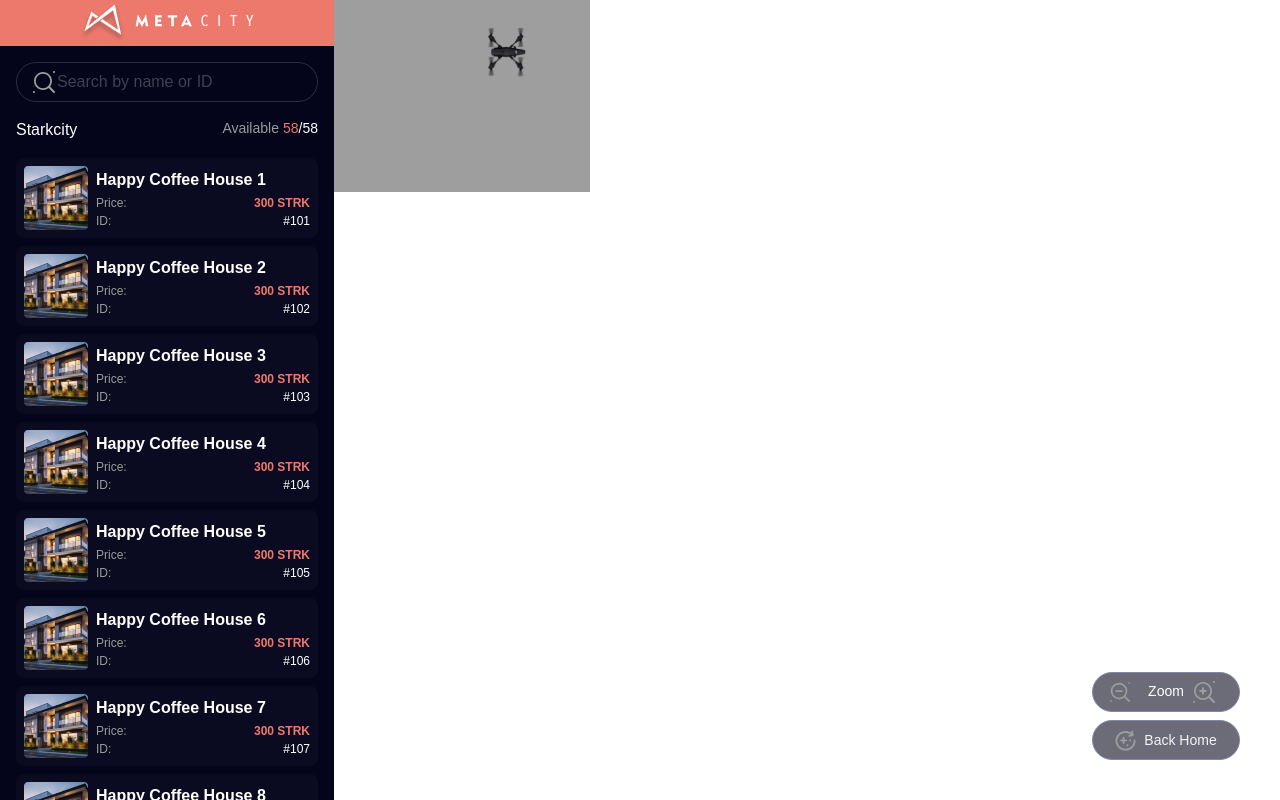
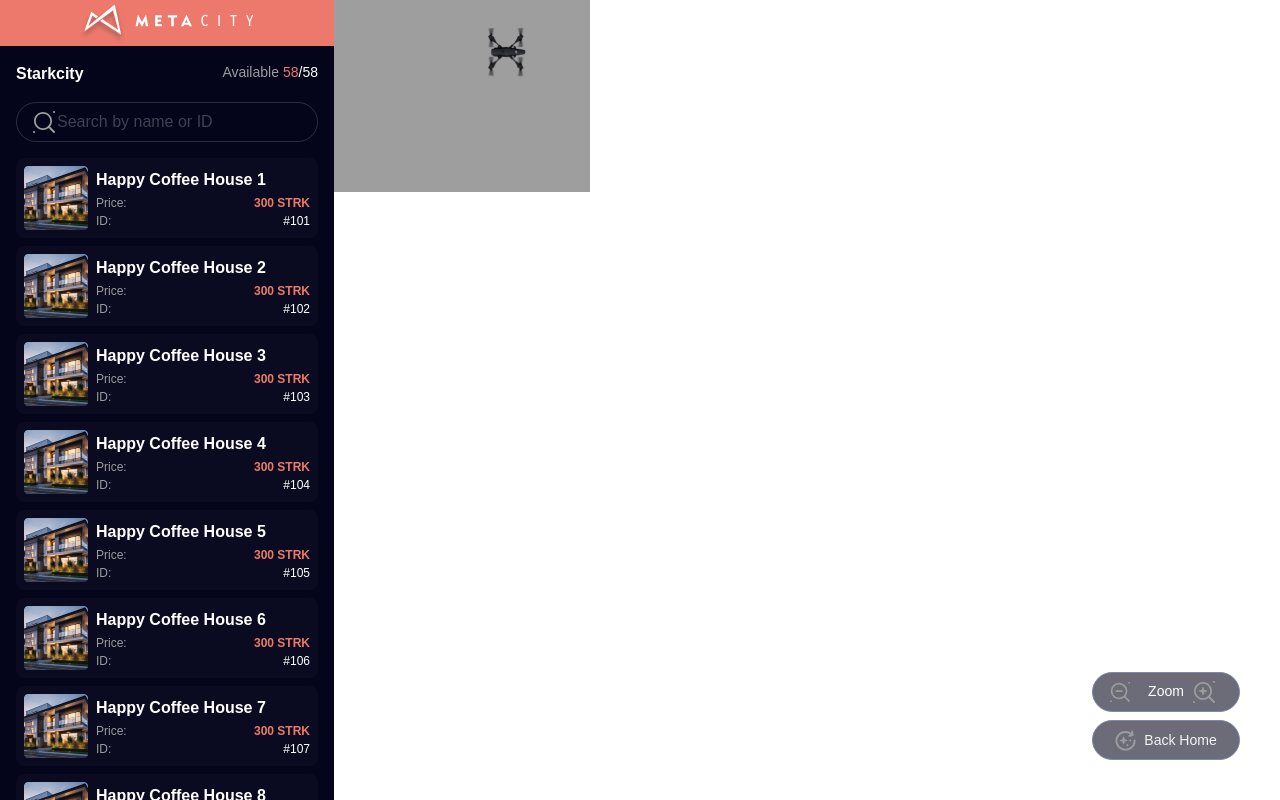
Before and after one commit to buildcitiverse/starkcity, a Next.js app: page /metacity in a window 1280 px wide. Built offline with nearby package versions, Linux system fonts and the light colour scheme.

Commit message:
update local

```diff
--- a/src/components/MetaCityMap/index.tsx
+++ b/src/components/MetaCityMap/index.tsx
@@ -49,7 +49,21 @@ const MetaCityMap: React.FC = () => {
                     >
                         <Image width={175} height={38} src="/assets/icons/logo_meta_city.svg" alt="" />
                     </Flex>
-                    <Flex m="16px">
+                    <Flex justifyContent={"space-between"} m="16px">
+                        <Flex fontWeight={700} fontSize={"16px"}>Starkcity</Flex>
+                        <Flex
+                            fontWeight={400}
+                            lineHeight={"21px"}
+                            fontSize={"14px"}
+                        >
+                            <Flex>
+                                <Text color="#9C9C9C" mr="4px">Available</Text>
+                                <Text color="#EC796B">{listMetaCityMap?.length}</Text>
+                                <Text>/{listMetaCityMap?.length}</Text>
+                            </Flex>
+                        </Flex>
+                    </Flex>
+                    <Flex mx="16px">
                         <InputGroup>
                             <InputLeftElement pointerEvents='none' ml="8px">
                                 <Image width={22} height={22} src="/assets/icons/search-icon.svg" alt="" />
@@ -62,20 +76,6 @@ const MetaCityMap: React.FC = () => {
                                 onChange={(e) => setSearchQuery(e.target.value)}
                             />
                         </InputGroup>
-                    </Flex>
-                    <Flex justifyContent={"space-between"} mx="16px">
-                        <Flex>Starkcity</Flex>
-                        <Flex
-                            fontWeight={400}
-                            lineHeight={"21px"}
-                            fontSize={"14px"}
-                        >
-                            <Flex>
-                                <Text color="#9C9C9C" mr="4px">Available</Text>
-                                <Text color="#EC796B">{listMetaCityMap?.length}</Text>
-                                <Text>/{listMetaCityMap?.length}</Text>
-                            </Flex>
-                        </Flex>
                     </Flex>
                     <Flex px="16px" mt="16px" flexDirection={"column"} overflowY="auto" className="scroll-style" height="calc(100% - 139px)">
                         <Flex flexDirection={"column"}>
```
